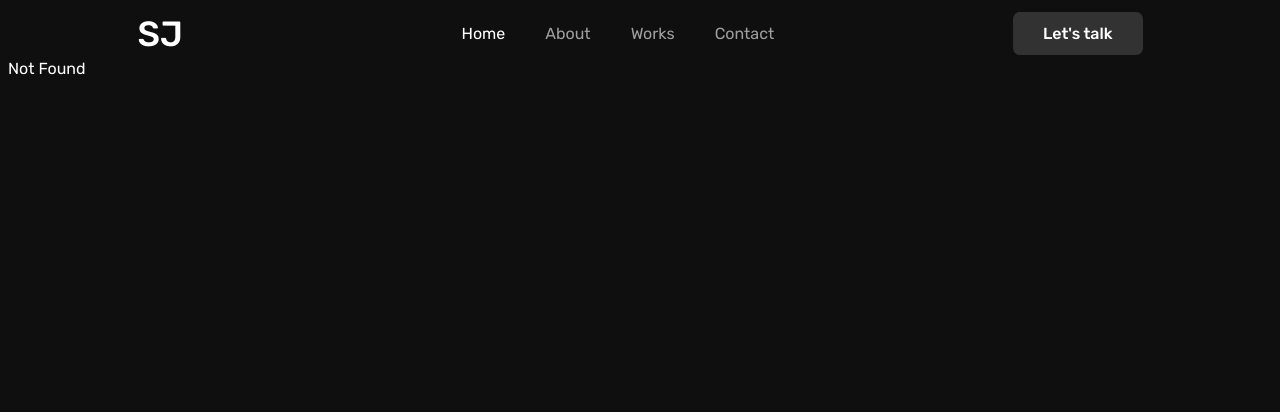
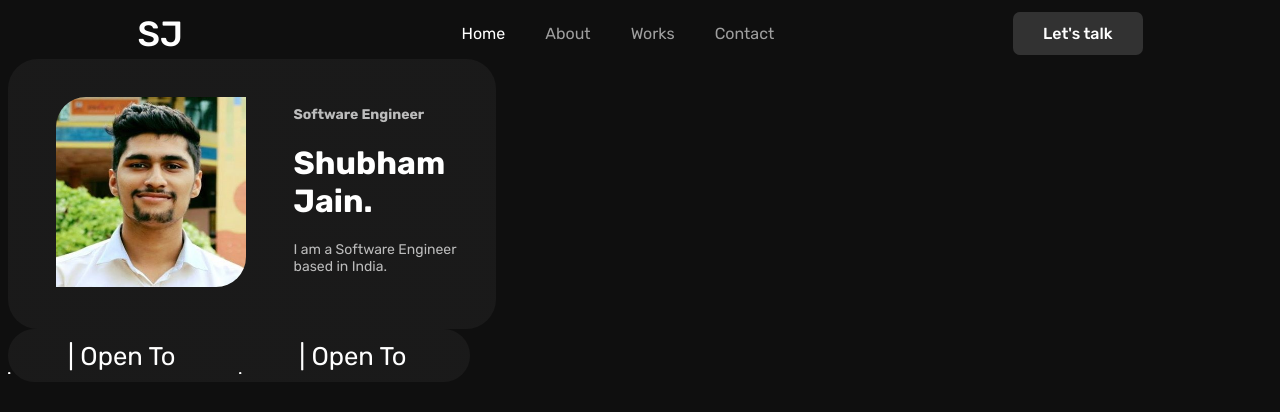
Before and after one commit to Shubham-js/shubhamjain.github.io, a React (Create React App) app: page / in a window 1280 px wide. Before the commit this address had no page. Shown: the top 412 px of the page. Built offline with nearby package versions, Linux system fonts and the light colour scheme.

Commit message:
changes routing

```diff
--- a/src/App.js
+++ b/src/App.js
@@ -17,9 +17,10 @@
         <Header />
         <Switch>
           <Route path="/shubhamjain.github.io" element={<Home />} />
-          <Route path="/shubhamjain.github.io/about" element={<About />} />
-          <Route path="/shubhamjain.github.io/works" element={<Works />} />
-          <Route path="/shubhamjain.github.io/contact" element={<Contact />} />
+          <Route path="/" element={<Home />} />
+          <Route path="/about" element={<About />} />
+          <Route path="/works" element={<Works />} />
+          <Route path="/contact" element={<Contact />} />
           <Route path="*" element={<NotFound />} />
         </Switch>
       </Router>
```
